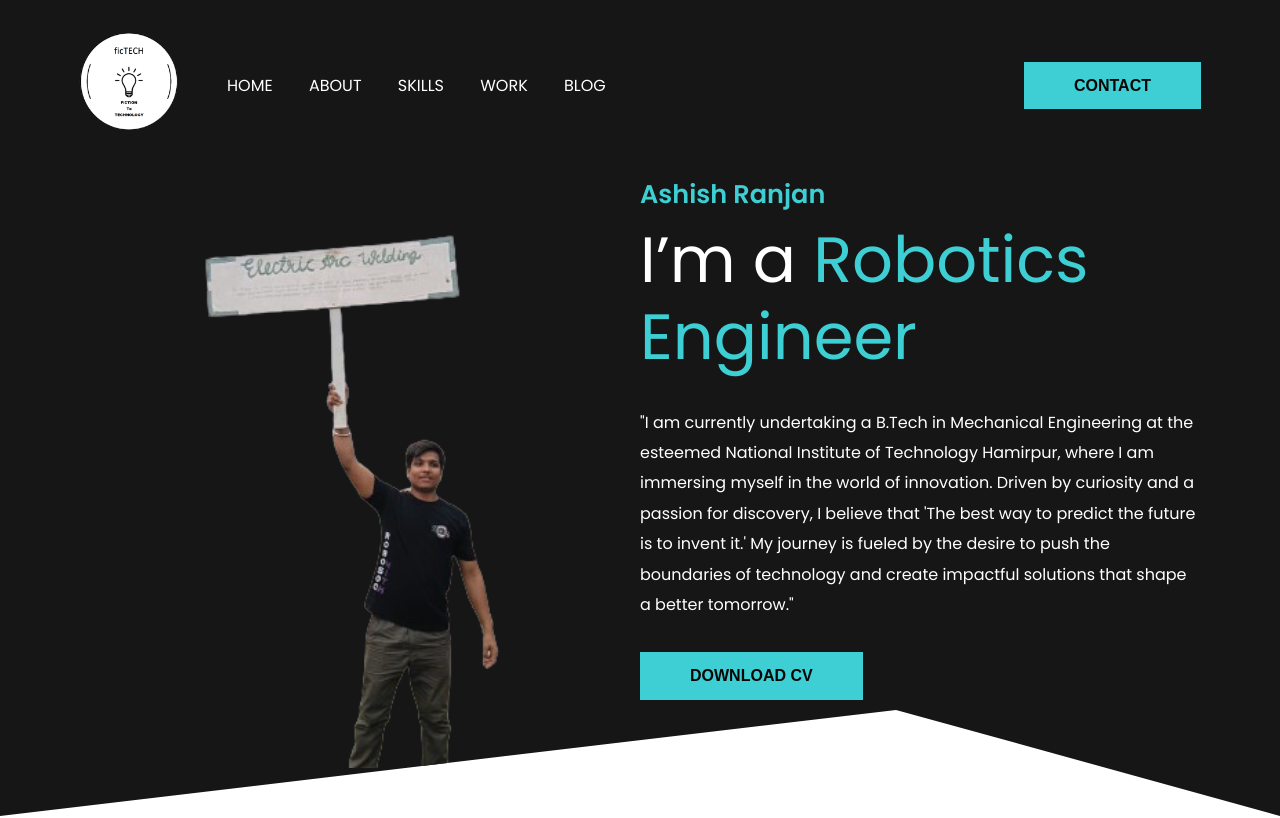
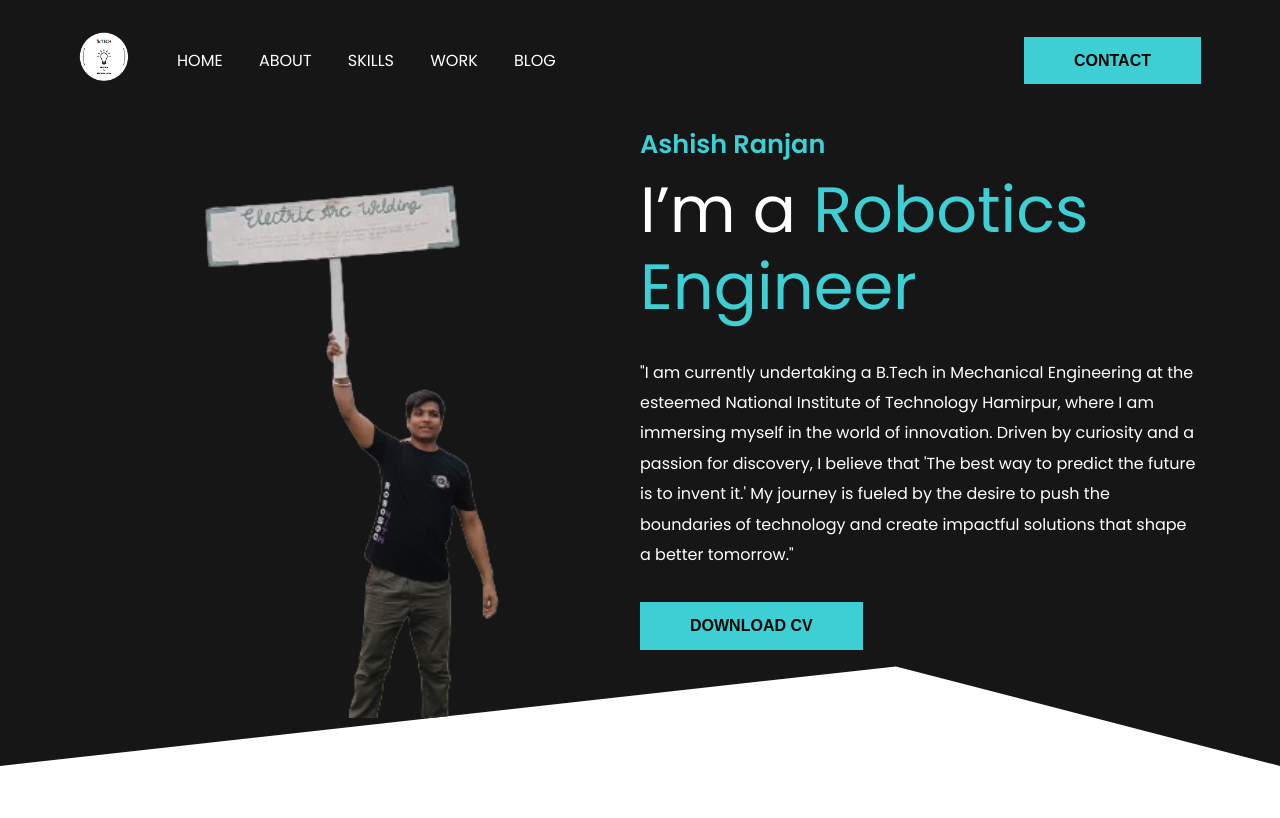
Before and after one commit to AshishNith/MyWebsite, a plain HTML site: page index.html in a window 1280 px wide. Shown: the top 818 px of the page. Drawn offline with nearby package versions, Linux system fonts and the light colour scheme; files whose address does not match are found by name.

Commit message:
Update index.html

```diff
--- a/index.html
+++ b/index.html
@@ -35,7 +35,7 @@
                 <nav id="main-nav" class="flex items-center justify-between">
                     <div class="left flex items-center">
                         <div class="branding">
-                            <img src="logo.png" alt="" width="100" height="100">
+                            <img src="logo.png" alt="" width="50" height="50">
                         </div>
                         <div>
                             <a href="#">Home</a>
```
